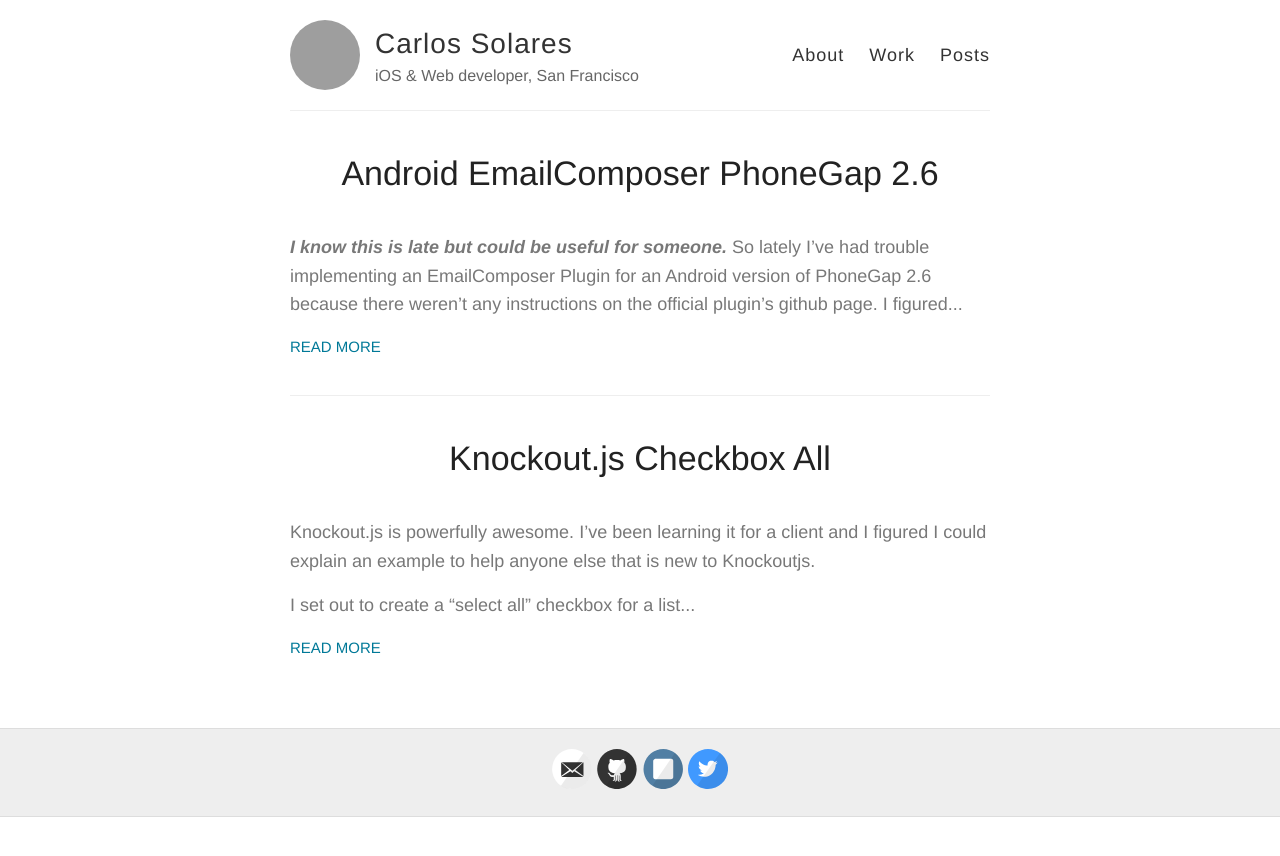
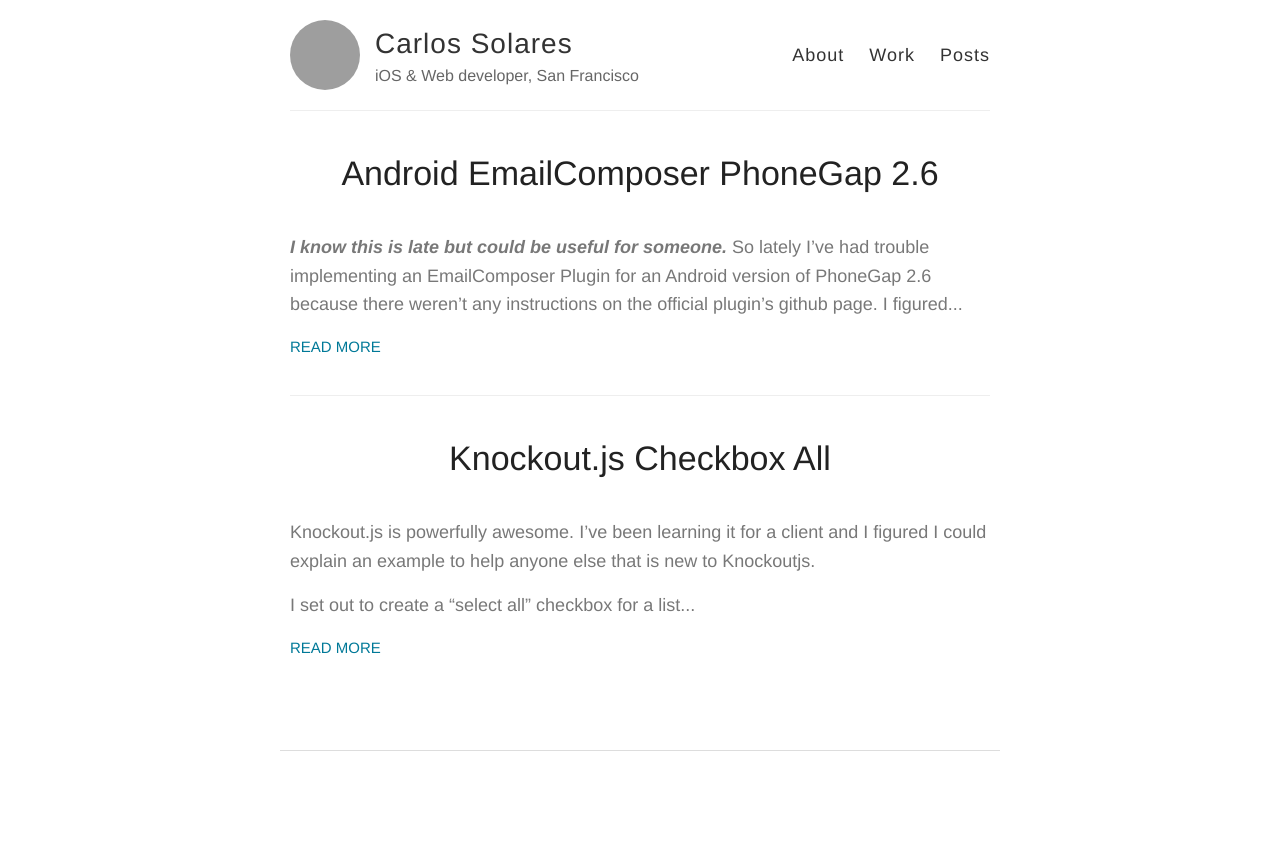
Before and after one commit to carsol/carsol.github.io, a Jekyll site: the page built from index.html, in a window 1280 px wide. Shown: the top 856 px of the page. Built offline with Jekyll 4.4.1, drawn with Linux system fonts in a browser that asks for light colours; grey boxes are pictures that could not be loaded.

Commit message:
more style updates

```diff
--- a/_layouts/default.html
+++ b/_layouts/default.html
@@ -45,13 +45,10 @@
       {{ content }}
     </div>
 
-    <div class="wrapper-footer">
-      <div class="container">
-        <footer class="footer">
-          {% include svg-icons.html %}
-        </footer>
-      </div>
-    </div>
+      <footer class="footer">
+        <hr>
+      </footer>
+
 
     {% include analytics.html %}
   </body>
--- a/style.scss
+++ b/style.scss
@@ -289,16 +289,21 @@ nav {
   }
 }
 
-.wrapper-footer {
-  margin-top: 50px;
-  border-top: 1px solid #ddd;
-  border-bottom: 1px solid #ddd;
-  background-color: $lightGray;
+
+footer {
+  padding: 50px 0 40px;
+  text-align: center;
+  margin: 0 auto;
+  max-width: 720px;
+  width: 100%;
 }
 
-footer {
-  padding: 20px 0;
-  text-align: center;
+footer hr {
+  border: solid #dddddd;
+  border-width: 1px 0 0;
+  clear: both;
+  margin: 1.25em 0 1.1875em;
+  height: 0;
 }
 
 // Settled on moving the import of syntax highlighting to the bottom of the CSS
```
Also changed, not shown: 5 other files.
